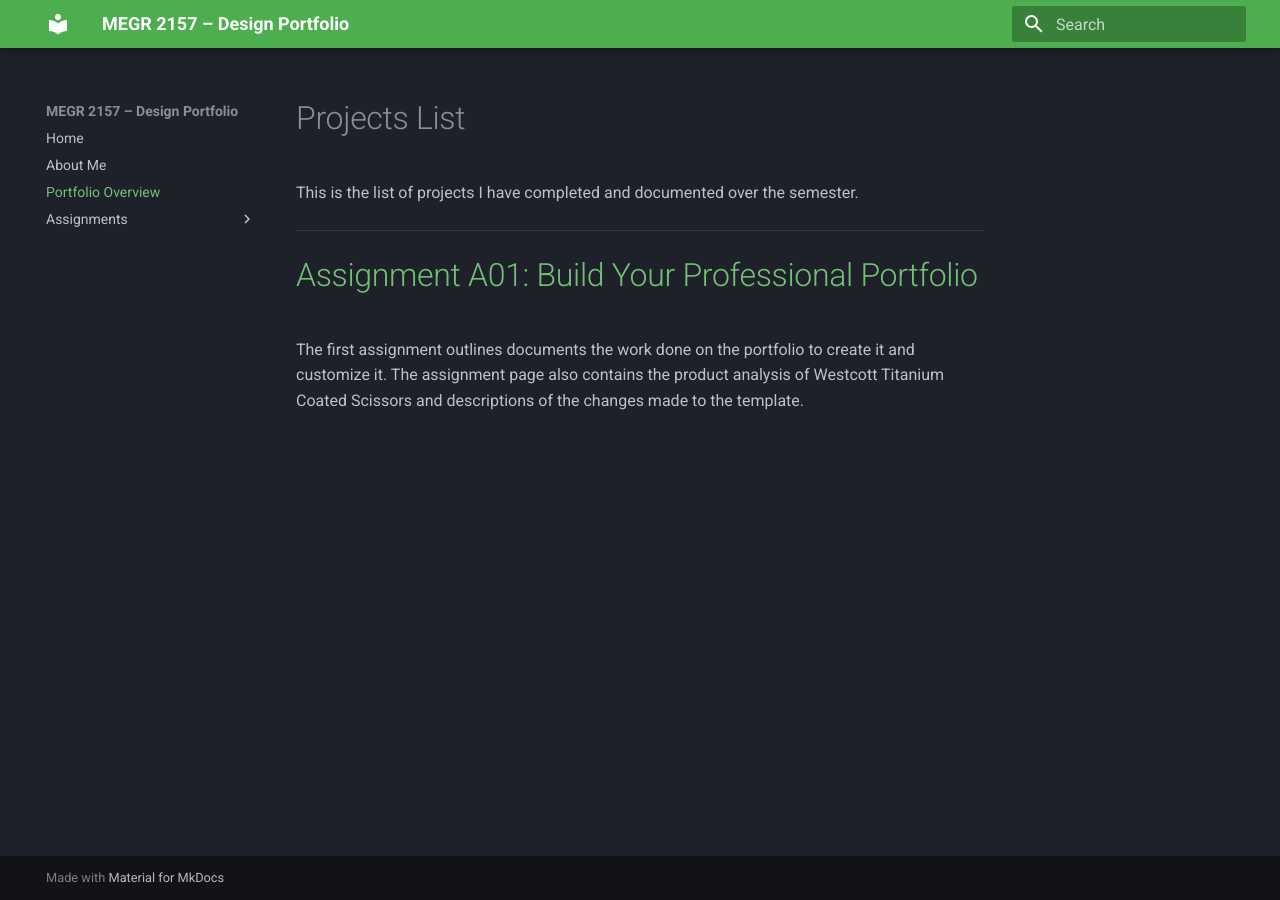
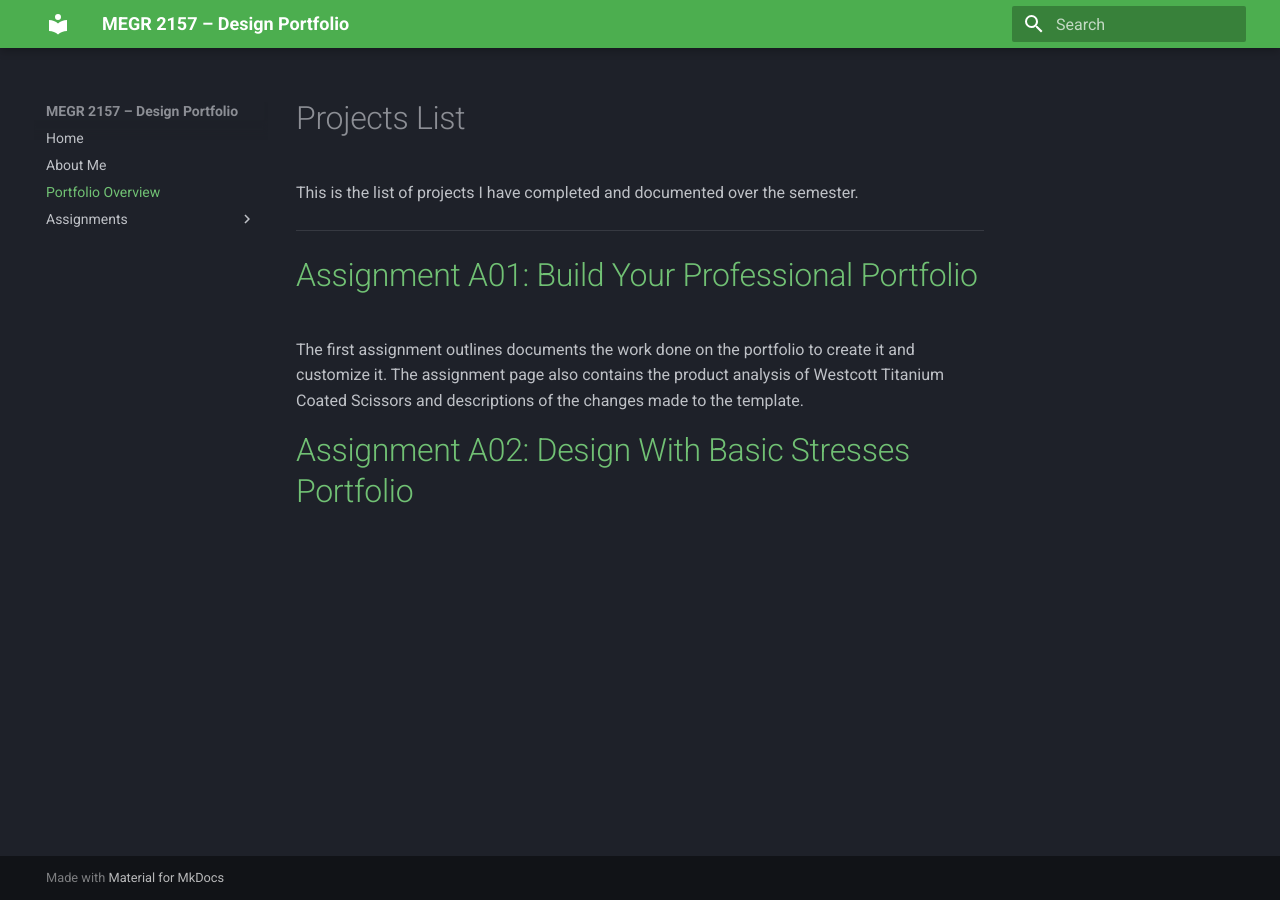
Before and after one commit to dheidenf-beep/DerekH-MEGR2157-portfolio, an MkDocs documentation site: the page built from docs/portfolio-overview.md, in a window 1280 px wide. Built offline with MkDocs 1.6.1 and Material for MkDocs 9.7.7, drawn with Linux system fonts in a browser that asks for light colours.

Commit message:
Add Assignment A02 to portfolio overview
Added a new section for Assignment A02 in the portfolio overview.

```diff
--- a/docs/portfolio-overview.md
+++ b/docs/portfolio-overview.md
@@ -7,3 +7,5 @@ This is the list of projects I have completed and documented over the semester.
 # [Assignment A01: Build Your Professional Portfolio](assignments/A01/index.md)
 
 The first assignment outlines documents the work done on the portfolio to create it and customize it. The assignment page also contains the product analysis of Westcott Titanium Coated Scissors and descriptions of the changes made to the template.
+
+# [Assignment A02: Design With Basic Stresses Portfolio](assignments/A02/index.md)
```
